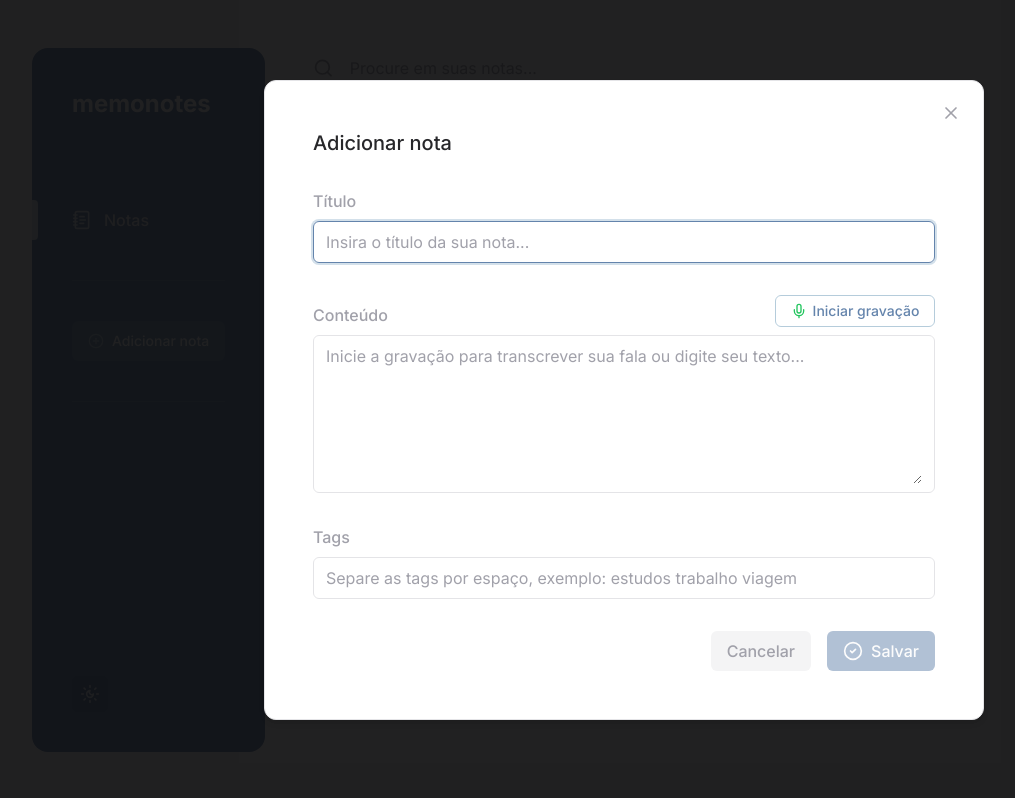
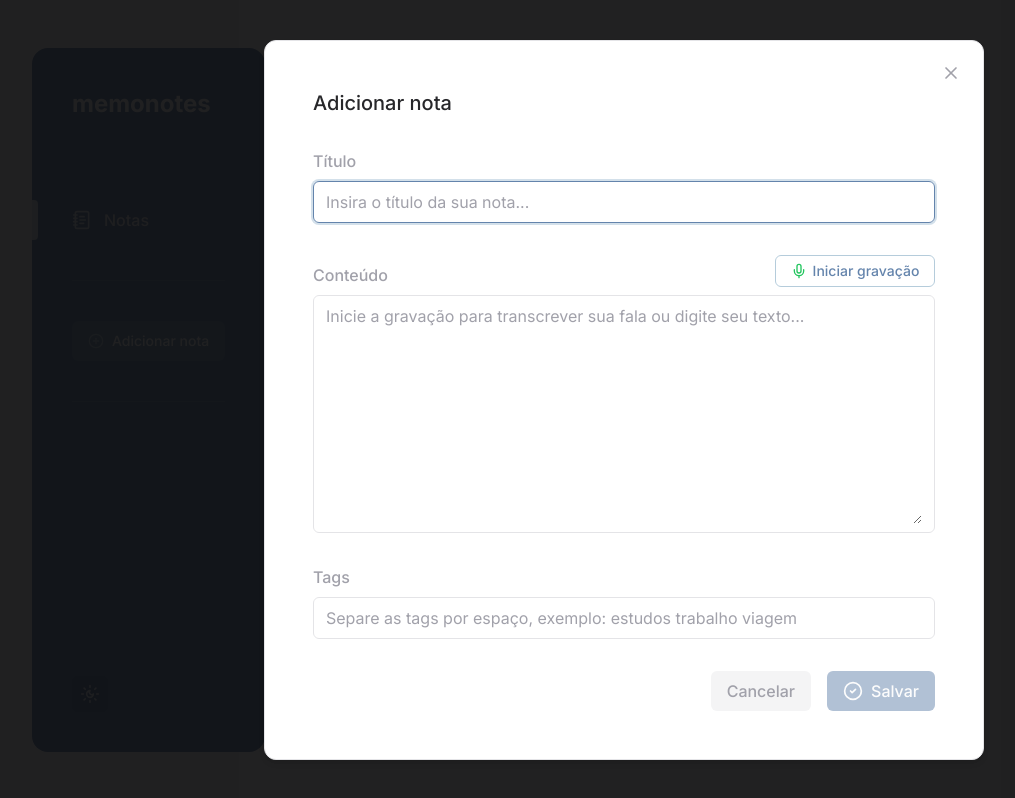
Before and after one commit to julianosill/memonotes, a Next.js app: page / in a window 1280 px wide. Both pictures are taken after a click on the button "Adicionar nota". Shown: the whole page, without its empty margins (16-1031 px from the left). Built offline with nearby package versions, Linux system fonts and the light colour scheme.

Commit message:
style(add-note): update card height

```diff
--- a/src/components/add-note.tsx
+++ b/src/components/add-note.tsx
@@ -30,7 +30,7 @@ export function AddNote() {
           className={twMerge(
             'fixed inset-0 flex w-full flex-col gap-8 overflow-y-auto bg-card p-8',
             'sm:p-12',
-            'md:inset-auto md:left-1/2 md:top-1/2 md:h-[720px] md:max-h-[80vh] md:max-w-[720px] md:-translate-x-1/2 md:-translate-y-1/2',
+            'md:inset-auto md:left-1/2 md:top-1/2 md:h-[960px] md:max-h-[90vh] md:max-w-[720px] md:-translate-x-1/2 md:-translate-y-1/2',
             'md:rounded-xl md:border md:border-border-soft md:shadow-md',
           )}
         >
```
